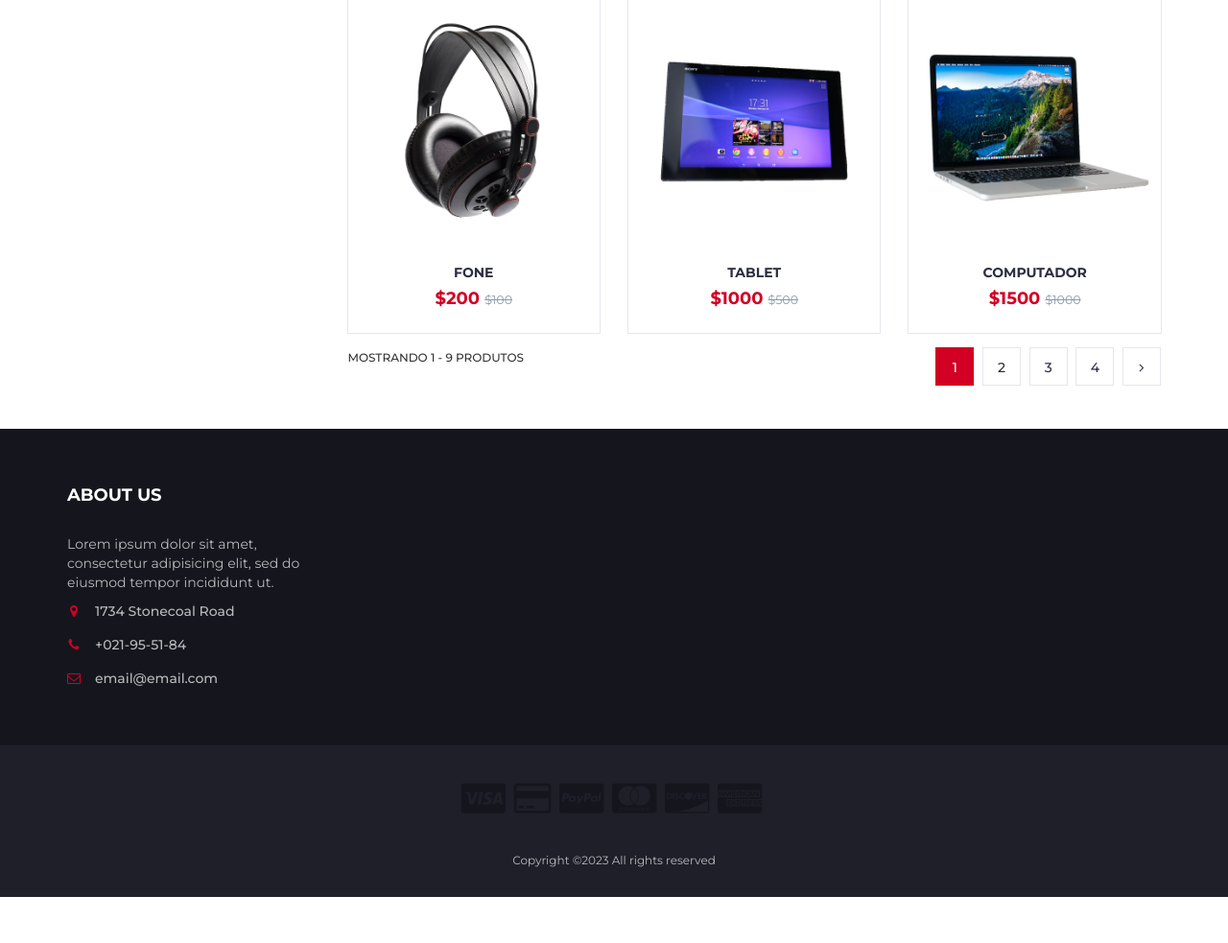
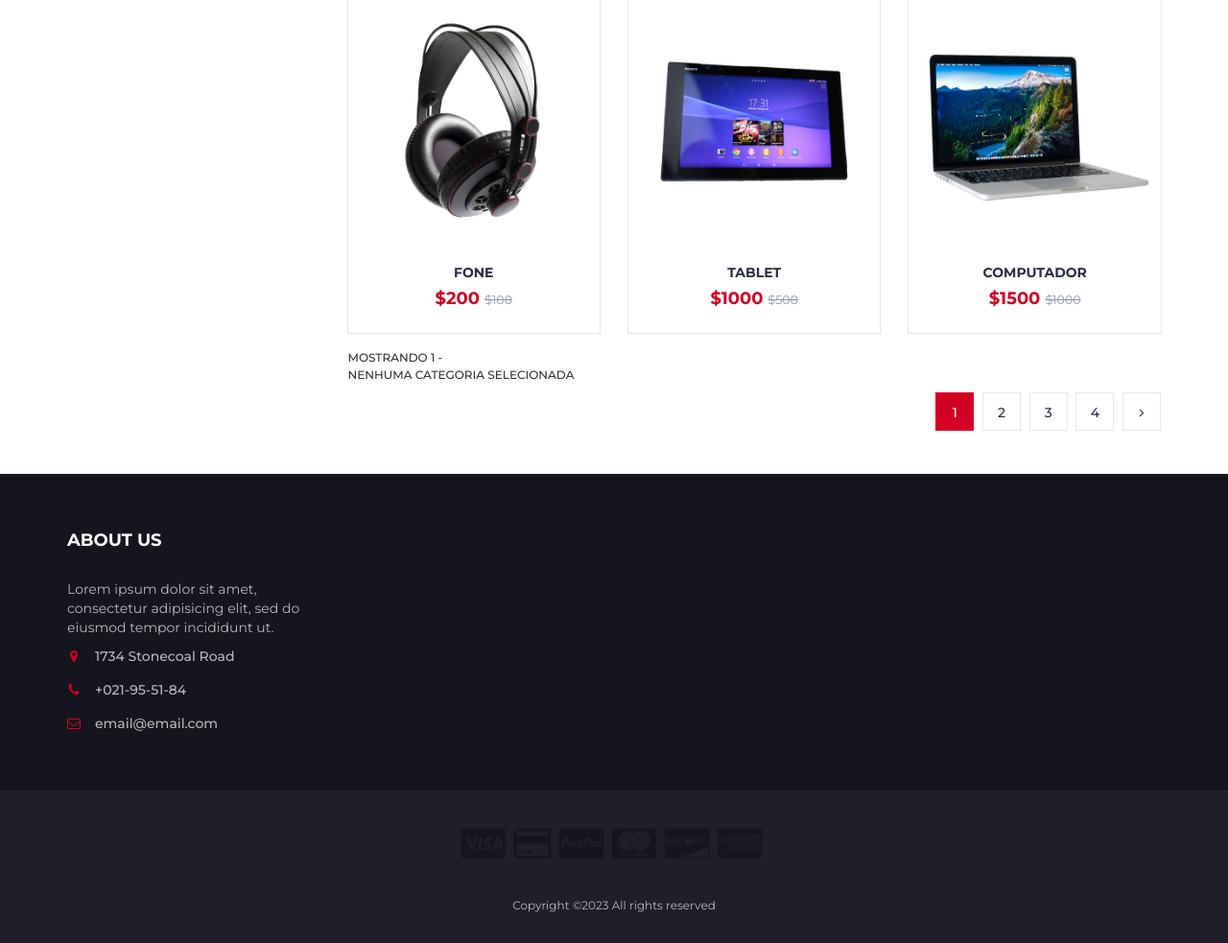
Before and after one commit to andresousadb/PrimeiroEcommerce, a Django app: page /todos-produtos/ in a window 1280 px wide. Shown: the part 1109-2092 px from the top of the page at 96% size. Before the commit the page ends 2044 px from the top, so only its background shows below. Run offline with Django 4.2, Linux system fonts and the light colour scheme; data comes from the database, SQL or seed files in the repository; both versions use the stored data as it was after the commit; some libraries are stand-ins or nearby versions.

Commit message:
Alteracao na quantidade de mostragem

```diff
--- a/lojaapp/templates/categorias.html
+++ b/lojaapp/templates/categorias.html
@@ -1,6 +1,6 @@
 <!DOCTYPE html>
 <html lang="en" xmlns="http://www.w3.org/1999/html" xmlns="http://www.w3.org/1999/html">
- {% load static %}
+{% load static %}
 <head>
     <meta charset="utf-8">
     <meta http-equiv="X-UA-Compatible" content="IE=edge">
@@ -108,13 +108,9 @@
                     {% endfor %}
                 </div>
             </div>
-
-
-
             <div id="product-list">
                 <div class="store-filter clearfix">
                     <div id="store" class="col-md-9">
-
                         <div class="row">
                             {% for l in lista_produtos %}
                             <div class="col-md-4 category-{{ l.categoria }} product-item"
@@ -140,7 +136,17 @@
                             {% endfor %}
                         </div>
 
-                        <span class="store-qty">Mostrando 1 - {{total_produtos}} produtos</span>
+
+                        <span class="store-qty">
+                    Mostrando 1 - {% if categoria_selecionada %}
+                    <p>Categoria Selecionada: {{ categoria_selecionada }}</p>
+                {% else %}
+                    <p>Nenhuma categoria selecionada</p>
+                {% endif %}
+
+                            </span>
+
+
                         <ul class="store-pagination">
                             <li class="active">1</li>
                             <li><a href="#">2</a></li>
@@ -151,19 +157,9 @@
                     </div>
                 </div>
             </div>
-
-
-
-
-
-
-
-
         </div>
     </div>
 </div>
-
-
 
 
 <!-- FOOTER -->
--- a/lojaapp/views.py
+++ b/lojaapp/views.py
@@ -22,6 +22,9 @@ class AddCarroViewCategoria(TemplateView):
         categorias_unicas = list(set(produto.categoria for produto in Produto.objects.all().order_by("-id")))
         context['lista_produtos'] = Produto.objects.all().order_by("-id")
         context['lista_categorias'] = categorias_unicas
+
+
+
         produto_id = self.kwargs['pro_id']
         produto_obj = Produto.objects.get(id=produto_id)
         carro_id = self.request.session.get("carro_id", None)
@@ -58,27 +61,42 @@ class AddCarroViewCategoria(TemplateView):
         return context
 
 
+
 class TodosProdutosView(TemplateView):
     template_name = "categorias.html"
 
     def get_context_data(self, **kwargs):
         context = super().get_context_data(**kwargs)
 
+        # Obtém a categoria selecionada do filtro, se houver
+        categoria_selecionada = self.request.GET.get('categoria', None)
+        print("Categoria Selecionada:", categoria_selecionada)
+
         # Obtém todas as categorias únicas ordenadas por id
         categorias_unicas = list(set(produto.categoria for produto in Produto.objects.all().order_by("-id")))
 
-        # Obtém todos os produtos ordenados por id
+        # Inicializa um dicionário para armazenar o total de produtos por categoria
+        total_produtos_por_categoria = {}
+
+        # Obtém todos os produtos
         lista_produtos = Produto.objects.all().order_by("-id")
 
-        # Adiciona a lista de produtos e categorias ao contexto
+        # Se uma categoria foi selecionada no filtro, filtra a lista de produtos
+        if categoria_selecionada:
+            lista_produtos_filtrados = lista_produtos.filter(categoria__titulo=categoria_selecionada)
+            total_produtos_por_categoria[categoria_selecionada] = lista_produtos_filtrados.count()
+        else:
+            # Caso contrário, obtém a contagem para todas as categorias
+            for categoria in categorias_unicas:
+                produtos_por_categoria = lista_produtos.filter(categoria__titulo=categoria.titulo)
+                total_produtos_por_categoria[categoria.titulo] = produtos_por_categoria.count()
+
+        # Adiciona a lista de produtos, categorias e o total de produtos por categoria ao contexto
         context['lista_produtos'] = lista_produtos
         context['lista_categorias'] = categorias_unicas
-
-        # Adiciona o total de produtos ao contexto
-        context['total_produtos'] = lista_produtos.count()
+        context['total_produtos_por_categoria'] = total_produtos_por_categoria
 
         return context
-
 
 
 
```
Also changed, not shown: db.sqlite3, media/produtos/capinhas.jpeg (added).
